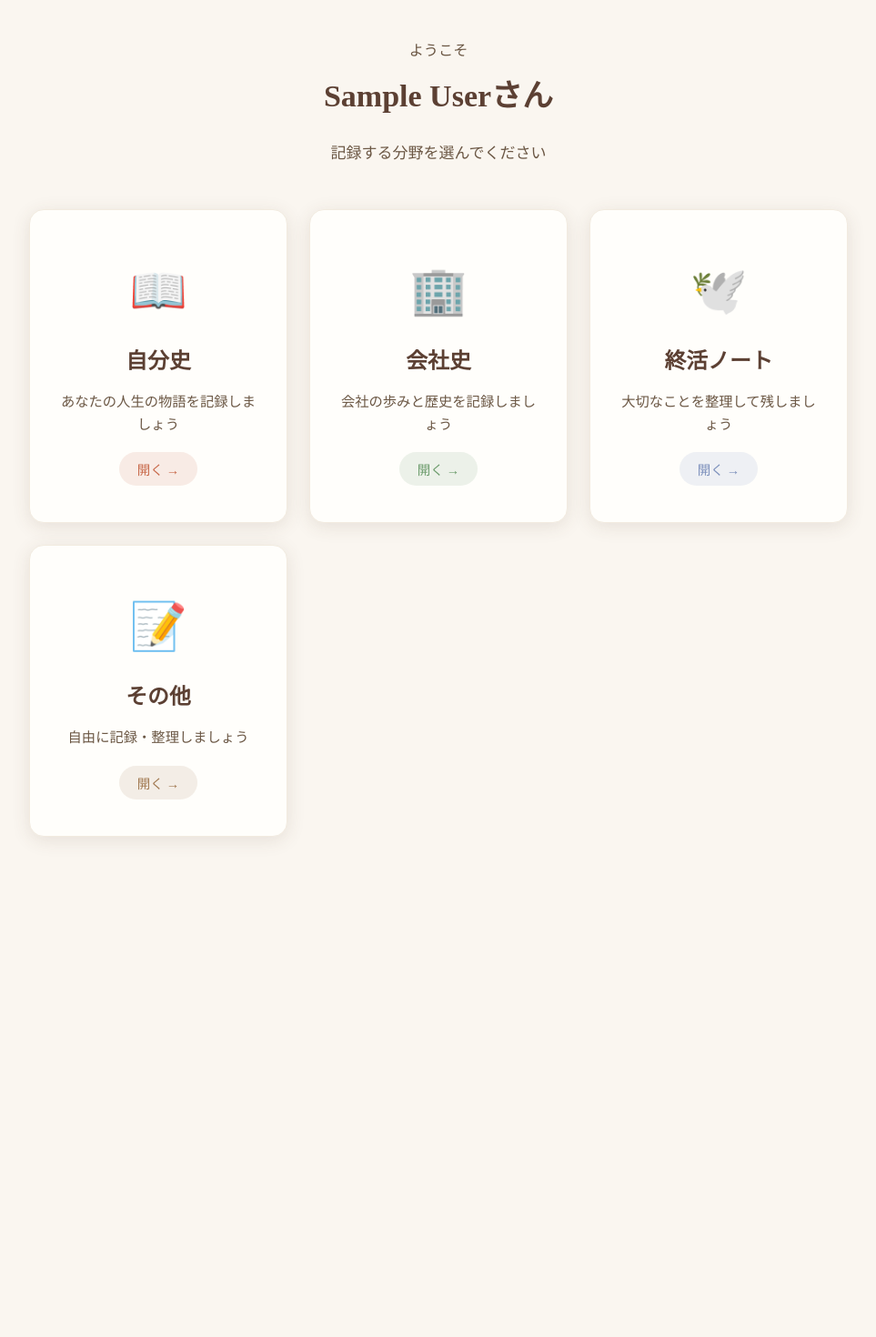
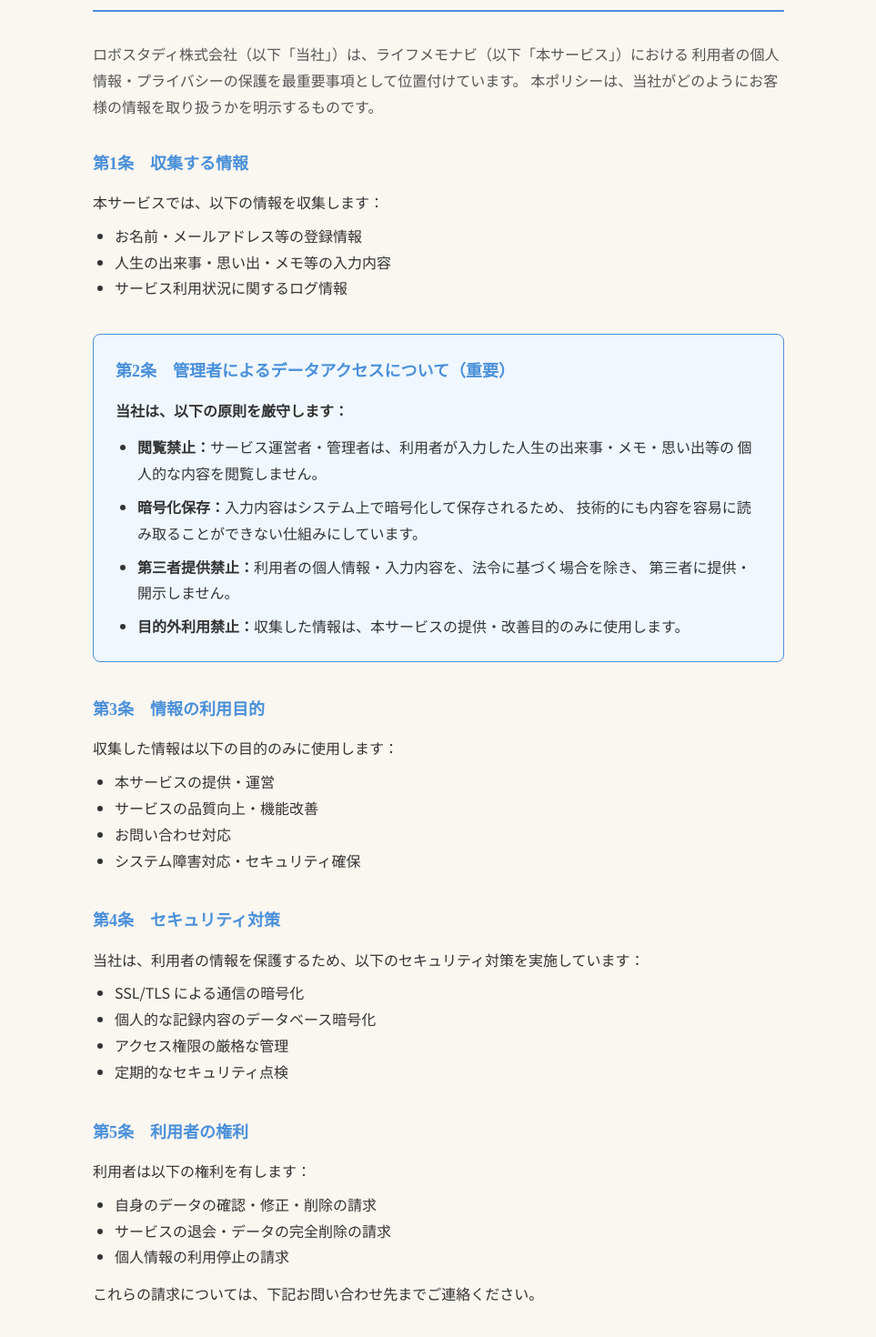
Before and after one commit to MitsunoriFukuchi692/life-memo-navi, a React (Vite) app in the folder frontend/: page /privacy in a window 1280 px wide. Before the commit this address led to /. Shown: the part 84-1554 px from the top of the page at 91% size, without its empty margins (158-1121 px from the left). Before the commit the page ends 1064 px from the top, so only its background shows below. Built offline with nearby package versions, Linux system fonts and the light colour scheme; no server answers; sample sign-in values are in the browser's storage.

Commit message:
プライバシーポリシーページ追加

```diff
--- a/frontend/src/App.tsx
+++ b/frontend/src/App.tsx
@@ -6,6 +6,7 @@ import DashboardPage from './pages/DashboardPage';
 import InterviewPage from './pages/InterviewPage';
 import TimelinePage from './pages/TimelinePage';
 import PhotosPage from './pages/PhotosPage';
+import PrivacyPolicyPage from './pages/PrivacyPolicyPage';
 
 function PrivateRoute({ children }: { children: JSX.Element }) {
   const token = localStorage.getItem('token');
@@ -18,6 +19,7 @@ function App() {
       <Routes>
         <Route path="/login" element={<LoginPage />} />
         <Route path="/register" element={<RegisterPage />} />
+        <Route path="/privacy" element={<PrivacyPolicyPage />} />
         {/* 分野選択トップ */}
         <Route path="/" element={<PrivateRoute><FieldSelectPage /></PrivateRoute>} />
         {/* 分野別ダッシュボード */}
--- /dev/null
+++ b/frontend/src/pages/Privacypolicypage.tsx
@@ -0,0 +1,182 @@
+import React from 'react';
+
+const PrivacyPolicyPage: React.FC = () => {
+  const today = new Date();
+  const dateStr = `${today.getFullYear()}年${today.getMonth() + 1}月${today.getDate()}日`;
+
+  return (
+    <div style={{
+      maxWidth: '800px',
+      margin: '0 auto',
+      padding: '40px 20px',
+      fontFamily: "'Noto Sans JP', sans-serif",
+      fontSize: '16px',
+      lineHeight: '1.8',
+      color: '#333',
+    }}>
+      <h1 style={{ fontSize: '24px', borderBottom: '2px solid #4a90d9', paddingBottom: '12px', marginBottom: '32px' }}>
+        プライバシーポリシー
+      </h1>
+
+      <p style={{ marginBottom: '32px', color: '#555' }}>
+        ロボスタディ株式会社（以下「当社」）は、ライフメモナビ（以下「本サービス」）における
+        利用者の個人情報・プライバシーの保護を最重要事項として位置付けています。
+        本ポリシーは、当社がどのようにお客様の情報を取り扱うかを明示するものです。
+      </p>
+
+      {/* Section 1 */}
+      <section style={{ marginBottom: '36px' }}>
+        <h2 style={{ fontSize: '18px', color: '#4a90d9', marginBottom: '12px' }}>
+          第1条　収集する情報
+        </h2>
+        <p>本サービスでは、以下の情報を収集します：</p>
+        <ul style={{ paddingLeft: '24px', marginTop: '8px' }}>
+          <li>お名前・メールアドレス等の登録情報</li>
+          <li>人生の出来事・思い出・メモ等の入力内容</li>
+          <li>サービス利用状況に関するログ情報</li>
+        </ul>
+      </section>
+
+      {/* Section 2 - Most important */}
+      <section style={{
+        marginBottom: '36px',
+        backgroundColor: '#f0f7ff',
+        padding: '24px',
+        borderRadius: '8px',
+        border: '1px solid #4a90d9',
+      }}>
+        <h2 style={{ fontSize: '18px', color: '#4a90d9', marginBottom: '12px' }}>
+          第2条　管理者によるデータアクセスについて（重要）
+        </h2>
+        <p style={{ fontWeight: 'bold', marginBottom: '12px' }}>
+          当社は、以下の原則を厳守します：
+        </p>
+        <ul style={{ paddingLeft: '24px' }}>
+          <li style={{ marginBottom: '8px' }}>
+            <strong>閲覧禁止：</strong>
+            サービス運営者・管理者は、利用者が入力した人生の出来事・メモ・思い出等の
+            個人的な内容を閲覧しません。
+          </li>
+          <li style={{ marginBottom: '8px' }}>
+            <strong>暗号化保存：</strong>
+            入力内容はシステム上で暗号化して保存されるため、
+            技術的にも内容を容易に読み取ることができない仕組みにしています。
+          </li>
+          <li style={{ marginBottom: '8px' }}>
+            <strong>第三者提供禁止：</strong>
+            利用者の個人情報・入力内容を、法令に基づく場合を除き、
+            第三者に提供・開示しません。
+          </li>
+          <li>
+            <strong>目的外利用禁止：</strong>
+            収集した情報は、本サービスの提供・改善目的のみに使用します。
+          </li>
+        </ul>
+      </section>
+
+      {/* Section 3 */}
+      <section style={{ marginBottom: '36px' }}>
+        <h2 style={{ fontSize: '18px', color: '#4a90d9', marginBottom: '12px' }}>
+          第3条　情報の利用目的
+        </h2>
+        <p>収集した情報は以下の目的のみに使用します：</p>
+        <ul style={{ paddingLeft: '24px', marginTop: '8px' }}>
+          <li>本サービスの提供・運営</li>
+          <li>サービスの品質向上・機能改善</li>
+          <li>お問い合わせ対応</li>
+          <li>システム障害対応・セキュリティ確保</li>
+        </ul>
+      </section>
+
+      {/* Section 4 */}
+      <section style={{ marginBottom: '36px' }}>
+        <h2 style={{ fontSize: '18px', color: '#4a90d9', marginBottom: '12px' }}>
+          第4条　セキュリティ対策
+        </h2>
+        <p>
+          当社は、利用者の情報を保護するため、以下のセキュリティ対策を実施しています：
+        </p>
+        <ul style={{ paddingLeft: '24px', marginTop: '8px' }}>
+          <li>SSL/TLS による通信の暗号化</li>
+          <li>個人的な記録内容のデータベース暗号化</li>
+          <li>アクセス権限の厳格な管理</li>
+          <li>定期的なセキュリティ点検</li>
+        </ul>
+      </section>
+
+      {/* Section 5 */}
+      <section style={{ marginBottom: '36px' }}>
+        <h2 style={{ fontSize: '18px', color: '#4a90d9', marginBottom: '12px' }}>
+          第5条　利用者の権利
+        </h2>
+        <p>利用者は以下の権利を有します：</p>
+        <ul style={{ paddingLeft: '24px', marginTop: '8px' }}>
+          <li>自身のデータの確認・修正・削除の請求</li>
+          <li>サービスの退会・データの完全削除の請求</li>
+          <li>個人情報の利用停止の請求</li>
+        </ul>
+        <p style={{ marginTop: '12px' }}>
+          これらの請求については、下記お問い合わせ先までご連絡ください。
+        </p>
+      </section>
+
+      {/* Section 6 */}
+      <section style={{ marginBottom: '36px' }}>
+        <h2 style={{ fontSize: '18px', color: '#4a90d9', marginBottom: '12px' }}>
+          第6条　Cookie・ログについて
+        </h2>
+        <p>
+          本サービスでは、ログイン状態の維持のためにセッション情報を使用します。
+          これらはサービス提供に必要な最小限の情報のみを収集し、
+          行動追跡・広告目的では使用しません。
+        </p>
+      </section>
+
+      {/* Section 7 */}
+      <section style={{ marginBottom: '36px' }}>
+        <h2 style={{ fontSize: '18px', color: '#4a90d9', marginBottom: '12px' }}>
+          第7条　ポリシーの変更
+        </h2>
+        <p>
+          本ポリシーを変更する場合は、本サービス上で事前に告知します。
+          変更後もサービスを継続してご利用いただいた場合、
+          変更後のポリシーに同意したものとみなします。
+        </p>
+      </section>
+
+      {/* Section 8 */}
+      <section style={{ marginBottom: '48px' }}>
+        <h2 style={{ fontSize: '18px', color: '#4a90d9', marginBottom: '12px' }}>
+          第8条　お問い合わせ
+        </h2>
+        <p>プライバシーに関するご質問・ご不明点は以下までお問い合わせください：</p>
+        <div style={{
+          marginTop: '12px',
+          padding: '16px',
+          backgroundColor: '#f9f9f9',
+          borderRadius: '6px',
+          border: '1px solid #ddd',
+        }}>
+          <p style={{ margin: '4px 0' }}><strong>ロボスタディ株式会社</strong></p>
+          <p style={{ margin: '4px 0' }}>代表：福地三則</p>
+          <p style={{ margin: '4px 0' }}>所在地：静岡県浜松市</p>
+          <p style={{ margin: '4px 0' }}>メール:mitsunorif@robostudy.jp</p>
+        </div>
+      </section>
+
+      <div style={{
+        borderTop: '1px solid #ddd',
+        paddingTop: '16px',
+        textAlign: 'right',
+        color: '#888',
+        fontSize: '14px',
+      }}>
+        <p>制定日：2026年2月21日</p>
+        <p>最終改定：{dateStr}</p>
+        <p style={{ marginTop: '8px' }}>ロボスタディ株式会社　代表取締役　福地三則</p>
+      </div>
+    </div>
+  );
+};
+
+export default PrivacyPolicyPage;
```
Also changed, not shown: 1 other file (tests, documents, lock files or other folders).
